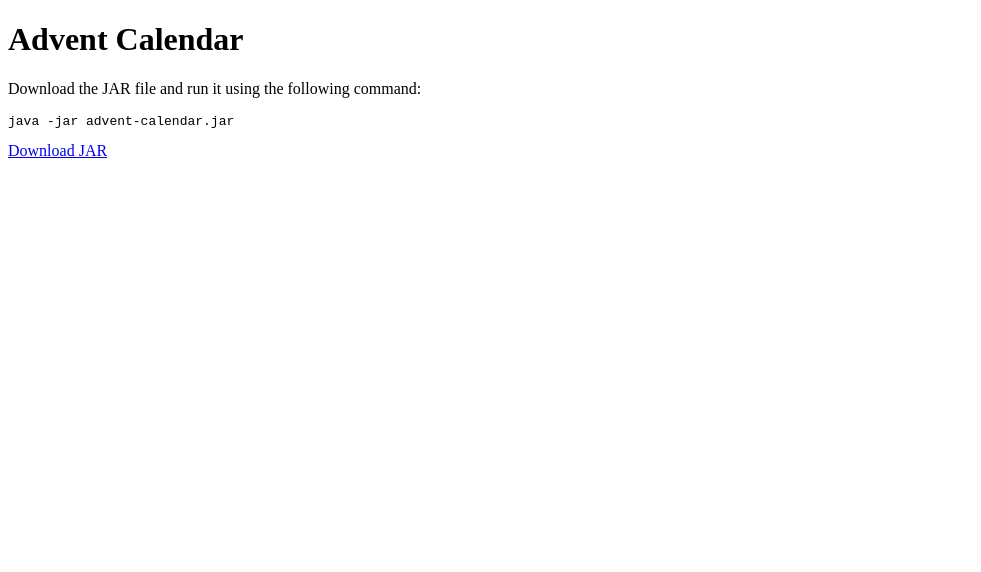
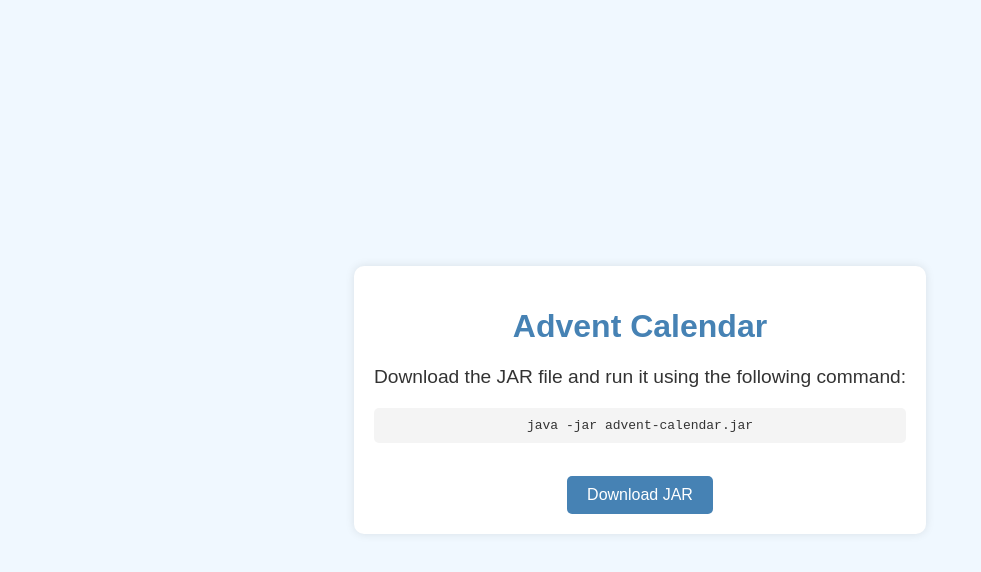
Before and after one commit to mrohrweck/AdventCalendar, a plain HTML site: page index.html in a window 1280 px wide. Shown: the whole page, without its empty margins (0-981 px from the left). Drawn offline with Linux system fonts and the light colour scheme.

Commit message:
Update index.html

```diff
--- a/index.html
+++ b/index.html
@@ -4,11 +4,57 @@
     <meta charset="UTF-8">
     <meta name="viewport" content="width=device-width, initial-scale=1.0">
     <title>Advent Calendar</title>
+    <style>
+        body {
+            font-family: 'Arial', sans-serif;
+            background-color: #f0f8ff;
+            color: #333;
+            display: flex;
+            justify-content: center;
+            align-items: center;
+            height: 100vh;
+            margin: 0;
+        }
+        .container {
+            text-align: center;
+            background-color: #fff;
+            padding: 20px;
+            border-radius: 10px;
+            box-shadow: 0 0 10px rgba(0, 0, 0, 0.1);
+        }
+        h1 {
+            color: #4682b4;
+        }
+        p {
+            font-size: 1.2em;
+        }
+        pre {
+            background-color: #f4f4f4;
+            padding: 10px;
+            border-radius: 5px;
+            font-size: 1em;
+        }
+        a {
+            display: inline-block;
+            margin-top: 20px;
+            padding: 10px 20px;
+            background-color: #4682b4;
+            color: #fff;
+            text-decoration: none;
+            border-radius: 5px;
+            transition: background-color 0.3s;
+        }
+        a:hover {
+            background-color: #5a9bd4;
+        }
+    </style>
 </head>
 <body>
-    <h1>Advent Calendar</h1>
-    <p>Download the JAR file and run it using the following command:</p>
-    <pre>java -jar advent-calendar.jar</pre>
-    <a href="target/advent-calendar.jar" download>Download JAR</a>
+    <div class="container">
+        <h1>Advent Calendar</h1>
+        <p>Download the JAR file and run it using the following command:</p>
+        <pre>java -jar advent-calendar.jar</pre>
+        <a href="target/advent-calendar.jar" download>Download JAR</a>
+    </div>
 </body>
 </html>
```
